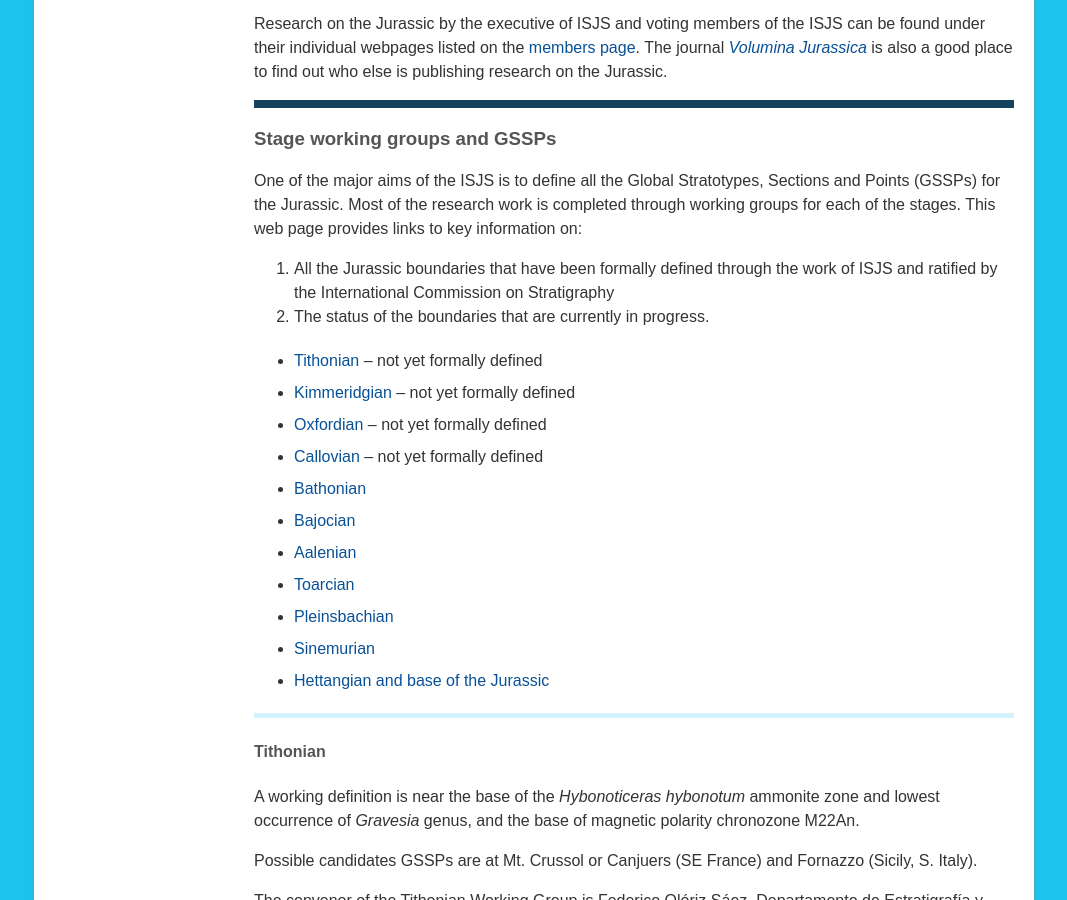
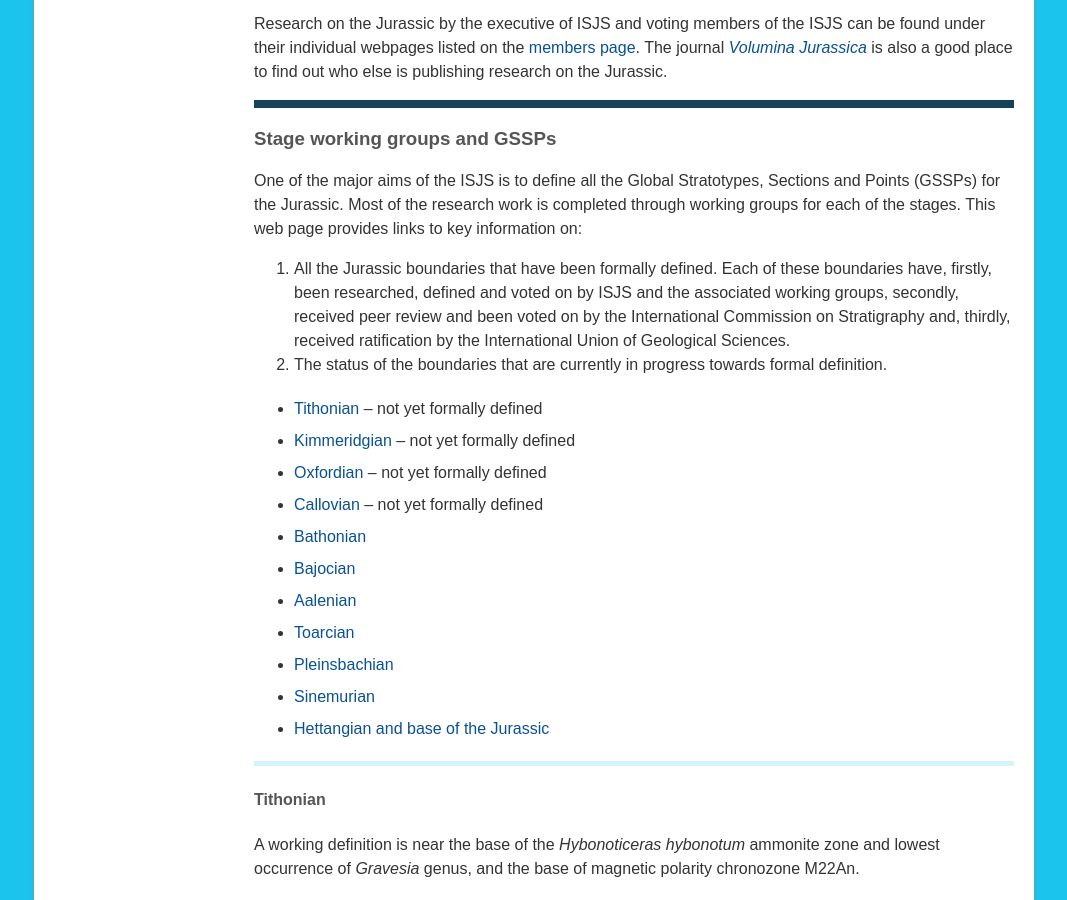
Before and after one commit to i-c-stratigraphy/subcommission-jurassic, a Jekyll site: the page built from pages/our-work.md, in a window 1280 px wide and 900 px high, scrolled down 809 px. Shown: the whole window, without its empty margins (106-1173 px from the left). Built offline with Jekyll 4.4.1, drawn with Linux system fonts in a browser that asks for light colours.

Commit message:
Update our-work.md

```diff
--- a/pages/our-work.md
+++ b/pages/our-work.md
@@ -23,8 +23,8 @@ Research on the Jurassic by the executive of ISJS and voting members of the ISJS
 ### Stage working groups and GSSPs
 One of the major aims of the ISJS is to define all the Global Stratotypes, Sections and Points (GSSPs) for the Jurassic. Most of the research work is completed through working groups for each of the stages. This web page provides links to key information on:
 
-1. All the Jurassic boundaries that have been formally defined through the work of ISJS and ratified by the International Commission on Stratigraphy
-2. The status of the boundaries that are currently in progress.
+1. All the Jurassic boundaries that have been formally defined. Each of these boundaries have, firstly, been researched, defined and voted on by ISJS and the associated working groups, secondly, received peer review and been voted on by the International Commission on Stratigraphy and, thirdly, received ratification by the International Union of Geological Sciences.
+2. The status of the boundaries that are currently in progress towards formal definition.
 
 * [Tithonian](#tithonian) – not yet formally defined
 * [Kimmeridgian](#kimmeridgian) – not yet formally defined
```
